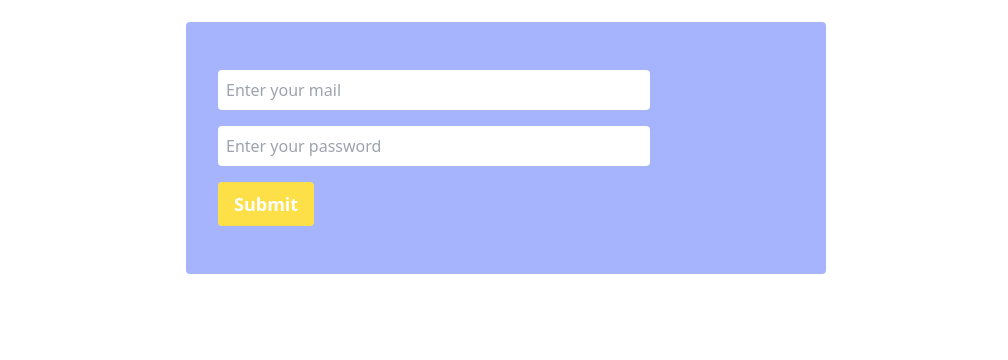
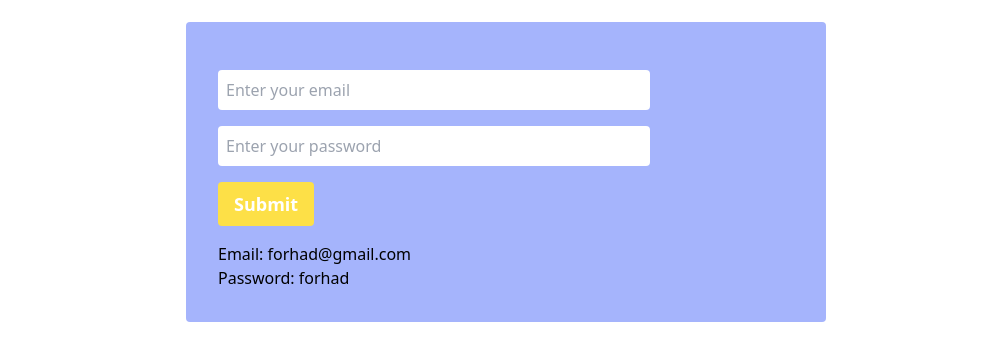
Before and after one commit to forhadbinamir/dynamic-bank-website, a plain HTML site: page index.html in a window 1280 px wide. Shown: the part 154-514 px from the top of the page, without its empty margins (134-1142 px from the left). Drawn offline with nearby package versions, Linux system fonts and the light colour scheme.

Commit message:
customize some text

```diff
--- a/index.html
+++ b/index.html
@@ -16,11 +16,13 @@
     <section>
         <div class="w-1/2 mx-auto mt-12 bg-indigo-300 p-8 rounded">
             <input class="display: block w-3/4 my-4 px-2 py-2 rounded" type="email" name="" id="input-mail"
-                placeholder="Enter your mail">
+                placeholder="Enter your email">
             <input class="display: block px-2 w-3/4 py-2 rounded" type="password" name="" id="input-password"
                 placeholder="Enter your password">
             <button id="submit-button"
                 class="my-4 bg-yellow-300 text-white font-semibold text-lg py-2 px-4 rounded">Submit</button>
+            <p>Email: forhad@gmail.com</p>
+            <p>Password: forhad</p>
         </div>
     </section>
 
```
